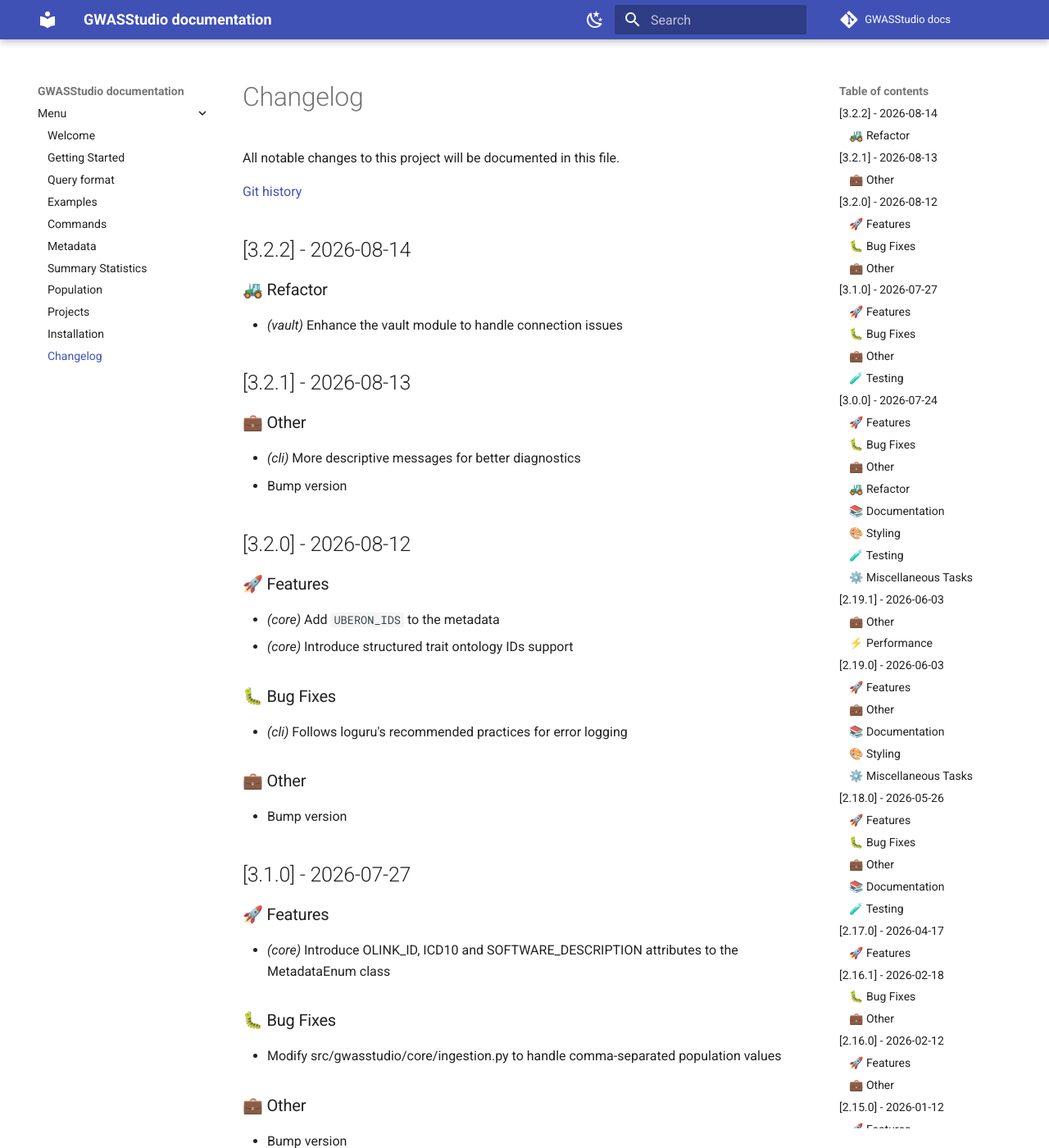
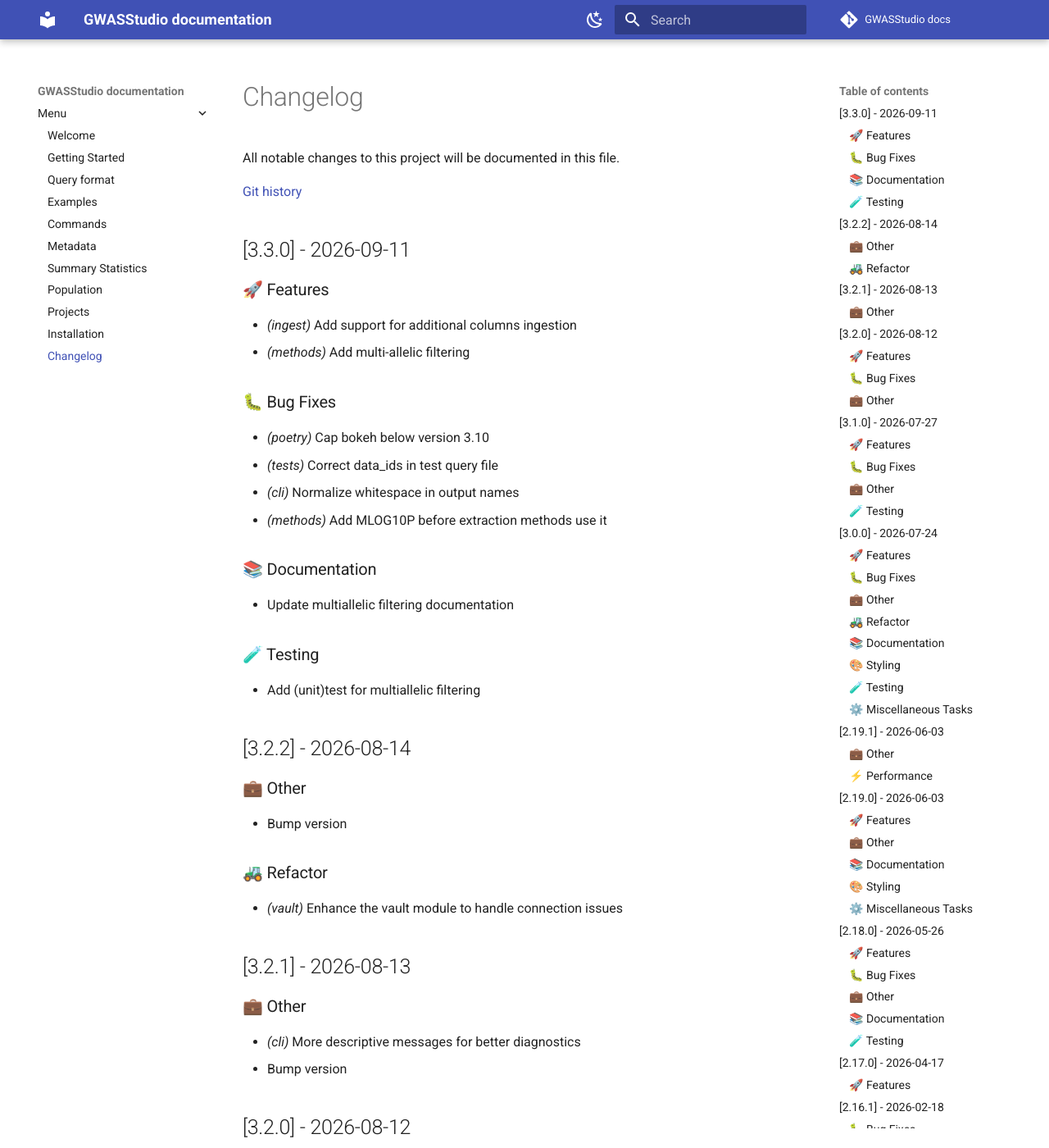
Before and after one commit to ht-diva/gwasstudio, an MkDocs documentation site: the page built from docs/changelog.md, in a window 1280 px wide and 1400 px high. Shown: the whole window at 82% size. Built offline with MkDocs 1.6.1 and Material for MkDocs 9.7.7, drawn with Linux system fonts in a browser that asks for light colours; comment, search, counter and statistics services are not loaded; some of the changed text lies outside the part shown.

Commit message:
bump version

```diff
--- a/docs/changelog.md
+++ b/docs/changelog.md
@@ -3,7 +3,33 @@
 All notable changes to this project will be documented in this file.
 
 [Git history](https://github.com/ht-diva/gwasstudio/commits/main/)
+## [3.3.0] - 2026-09-11
+
+### 🚀 Features
+
+- *(ingest)* Add support for additional columns ingestion
+- *(methods)* Add multi-allelic filtering
+
+### 🐛 Bug Fixes
+
+- *(poetry)* Cap bokeh below version 3.10
+- *(tests)* Correct data_ids in test query file
+- *(cli)* Normalize whitespace in output names
+- *(methods)* Add MLOG10P before extraction methods use it
+
+### 📚 Documentation
+
+- Update multiallelic filtering documentation
+
+### 🧪 Testing
+
+- Add (unit)test for multiallelic filtering
+
 ## [3.2.2] - 2026-08-14
+
+### 💼 Other
+
+- Bump version
 
 ### 🚜 Refactor
 
--- a/pyproject.toml
+++ b/pyproject.toml
@@ -1,6 +1,6 @@
 [project]
 name = "gwasstudio"
-version = "3.2.2"
+version = "3.3.0"
 description = ""
 authors = [
     { name = "Gianmauro Cuccuru", email = "gianmauro.cuccuru@fht.org" },
```
Also changed, not shown: other parts of docs/changelog.md (+1 -1 lines).
